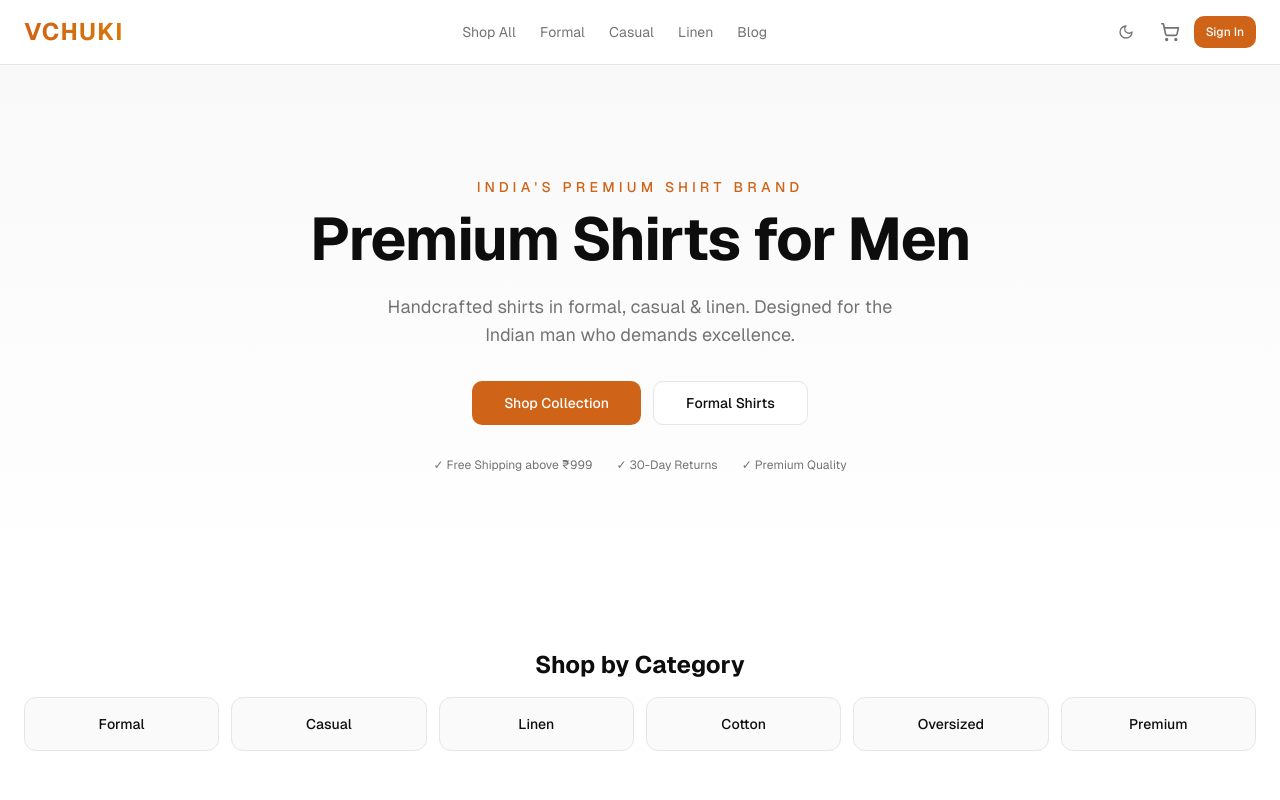
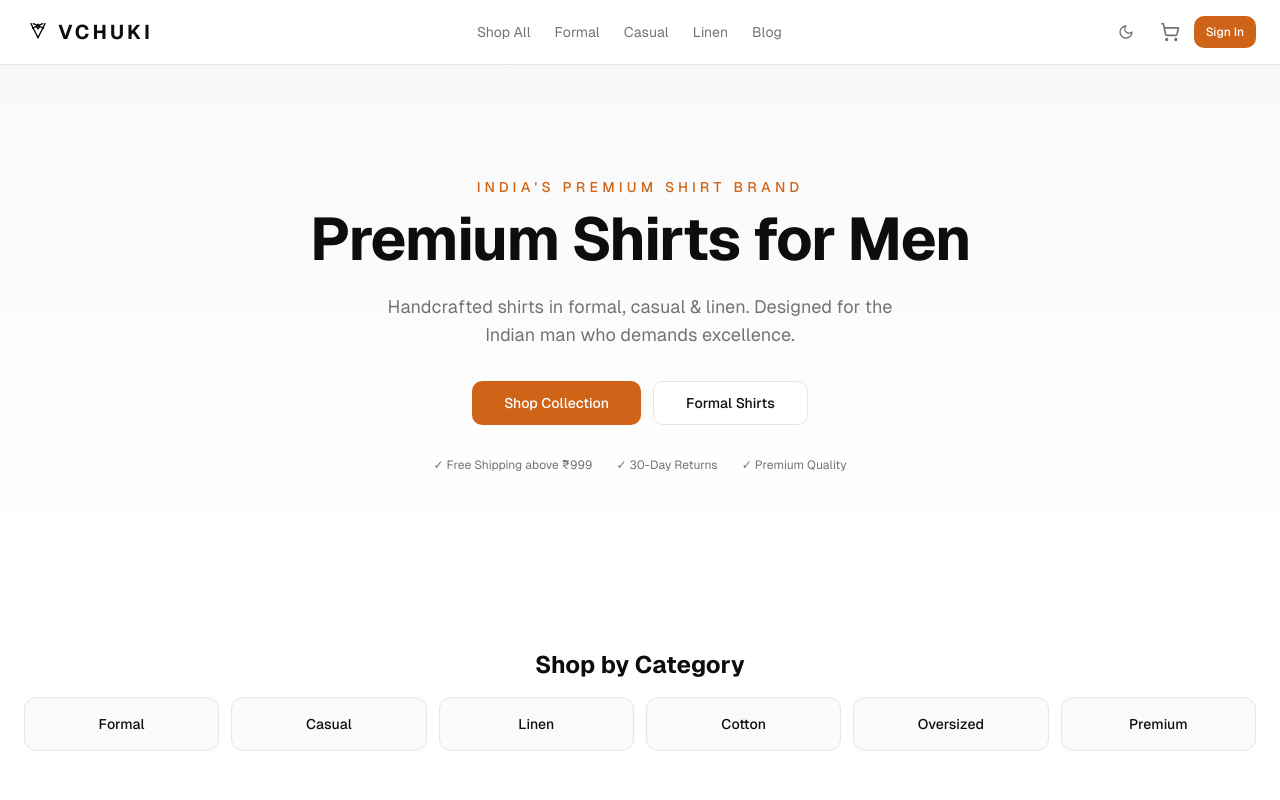
Before and after one commit to vchukiofficial/vchuki, a Next.js app: page / in a window 1280 px wide. Shown: the top 800 px of the page. Built offline with nearby package versions, Linux system fonts and the light colour scheme; no server answers; the database is empty.

Commit message:
Brand: VCHUKI logo, 525 products seeded, enhanced filters UI

```diff
--- a/components/layout/Navbar.tsx
+++ b/components/layout/Navbar.tsx
@@ -8,6 +8,8 @@ import { useUIStore } from "@/store/uiStore"
 import { useCartStore } from "@/store/cartStore"
 import { useSession } from "next-auth/react"
 import { useState, useRef, useEffect } from "react"
+
+import Image from "next/image"
 
 export default function Navbar() {
   const { toggleCart } = useUIStore()
@@ -34,8 +36,9 @@ export default function Navbar() {
           {showMobileMenu ? <X className="h-5 w-5" /> : <Menu className="h-5 w-5" />}
         </button>
 
-        <Link href="/" className="text-xl md:text-2xl font-bold text-gradient tracking-wider">
-          VCHUKI
+        <Link href="/" className="flex items-center gap-1.5">
+          <Image src="/logo-mark.svg" alt="VCHUKI" width={28} height={28} className="dark:invert" />
+          <span className="text-lg md:text-xl font-bold tracking-[0.15em] hidden sm:inline">VCHUKI</span>
         </Link>
 
         {/* Desktop nav */}
```
Also changed, not shown: public/logo-mark.svg (added), public/logo.svg.
